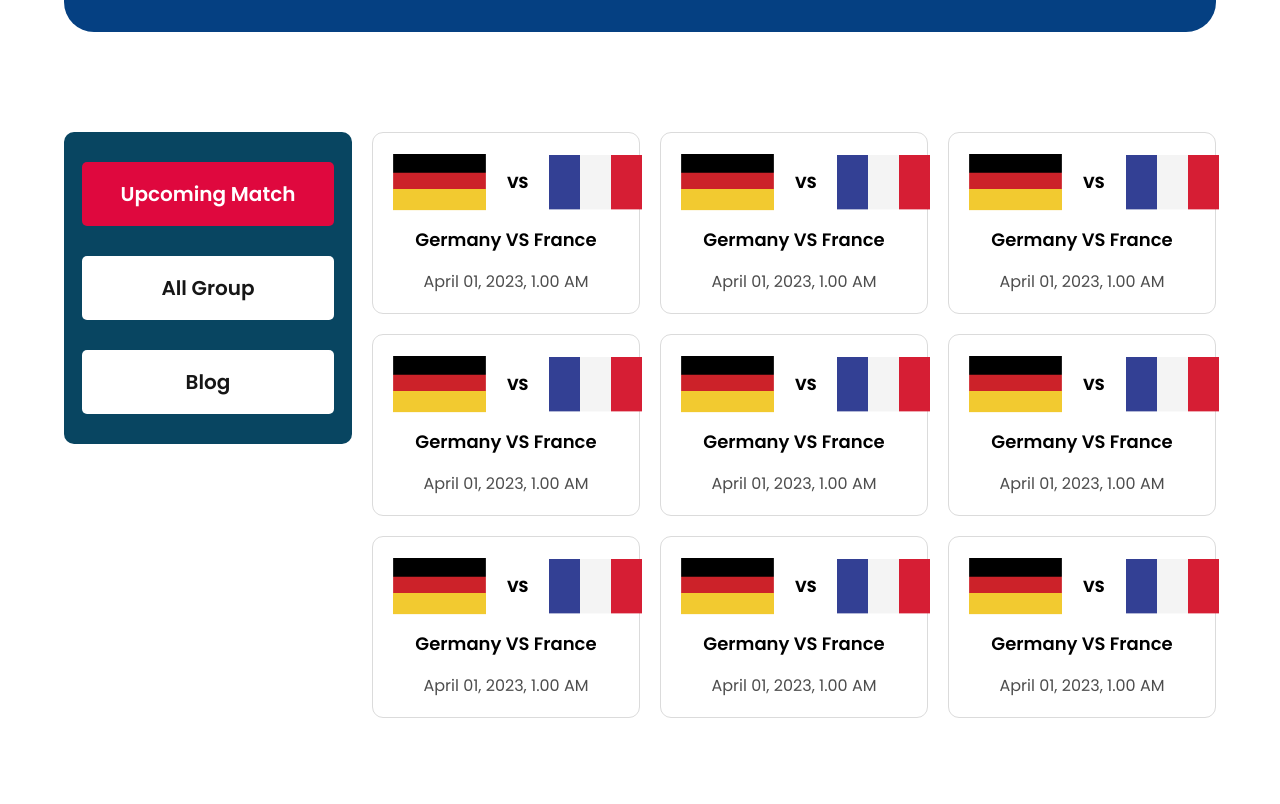
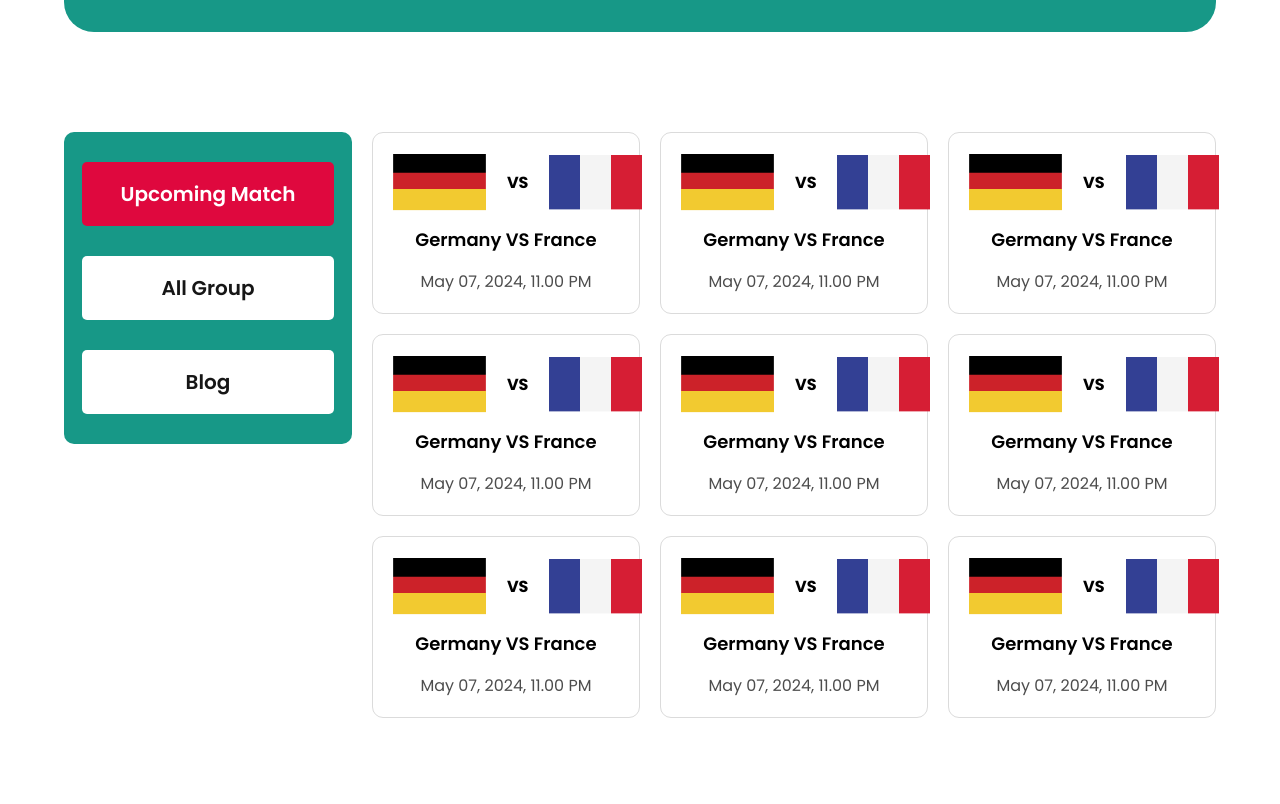
Before and after one commit to 60450sagor/assingment-2, a plain HTML site: page match.html in a window 1280 px wide. Shown: the part 576-1380 px from the top of the page. Drawn offline with Linux system fonts and the light colour scheme.

Commit message:
some-fansion-changes

```diff
--- a/match.html
+++ b/match.html
@@ -52,7 +52,7 @@
             </div>
             <div class="match-info">
               <h4>Germany VS France</h4>
-              <p class="match-time">April 01, 2023, 1.00 AM</p>
+              <p class="match-time">May 07, 2024, 11.00 PM</p>
             </div>
           </div>
           <div class="match">
@@ -63,7 +63,7 @@
             </div>
             <div class="match-info">
               <h4>Germany VS France</h4>
-              <p class="match-time">April 01, 2023, 1.00 AM</p>
+              <p class="match-time">May 07, 2024, 11.00 PM</p>
             </div>
           </div>
           <div class="match">
@@ -74,7 +74,7 @@
             </div>
             <div class="match-info">
               <h4>Germany VS France</h4>
-              <p class="match-time">April 01, 2023, 1.00 AM</p>
+              <p class="match-time">May 07, 2024, 11.00 PM</p>
             </div>
           </div>
           <div class="match">
@@ -85,7 +85,7 @@
             </div>
             <div class="match-info">
               <h4>Germany VS France</h4>
-              <p class="match-time">April 01, 2023, 1.00 AM</p>
+              <p class="match-time">May 07, 2024, 11.00 PM</p>
             </div>
           </div>
           <div class="match">
@@ -96,7 +96,7 @@
             </div>
             <div class="match-info">
               <h4>Germany VS France</h4>
-              <p class="match-time">April 01, 2023, 1.00 AM</p>
+              <p class="match-time">May 07, 2024, 11.00 PM</p>
             </div>
           </div>
           <div class="match">
@@ -107,7 +107,7 @@
             </div>
             <div class="match-info">
               <h4>Germany VS France</h4>
-              <p class="match-time">April 01, 2023, 1.00 AM</p>
+              <p class="match-time">May 07, 2024, 11.00 PM</p>
             </div>
           </div>
           <div class="match">
@@ -118,7 +118,7 @@
             </div>
             <div class="match-info">
               <h4>Germany VS France</h4>
-              <p class="match-time">April 01, 2023, 1.00 AM</p>
+              <p class="match-time">May 07, 2024, 11.00 PM</p>
             </div>
           </div>
           <div class="match">
@@ -129,7 +129,7 @@
             </div>
             <div class="match-info">
               <h4>Germany VS France</h4>
-              <p class="match-time">April 01, 2023, 1.00 AM</p>
+              <p class="match-time">May 07, 2024, 11.00 PM</p>
             </div>
           </div>
           <div class="match">
@@ -140,7 +140,7 @@
             </div>
             <div class="match-info">
               <h4>Germany VS France</h4>
-              <p class="match-time">April 01, 2023, 1.00 AM</p>
+              <p class="match-time">May 07, 2024, 11.00 PM</p>
             </div>
           </div>
         </div>
--- a/style/style.css
+++ b/style/style.css
@@ -12,7 +12,7 @@ main {
         top banner style
 ----------------------------*/
 .top-banner {
-  background: #054082;
+  background: #179887;
   display: flex;
   justify-content: space-between;
   align-items: center;
@@ -71,7 +71,7 @@ main {
 .side-menu {
   width: 312px;
   height: 312px;
-  background: #054082;
+  background: #179887;
   border-radius: 10px;
 
   display: flex;
@@ -178,7 +178,7 @@ main {
 ----------------------------- */
 footer {
   padding: 130px 130px 130px 130px;
-  background: #054082;
+  background: #179887;
 }
 footer h2 {
   font-size: 40px;
@@ -230,7 +230,7 @@ footer ul:nth-child(4) li a {
    ------------------------------- */
 /* top banner style */
 .top-banner-match {
-  background: #054082;
+  background: #179887;
   display: flex;
   justify-content: space-between;
   align-items: center;
@@ -257,7 +257,7 @@ footer ul:nth-child(4) li a {
 
 /*------- matchs ------- */
 .match-menu-color {
-  background: #084561;
+  background: #179887;
 }
 
 .match-active-btn {
@@ -309,7 +309,7 @@ footer ul:nth-child(4) li a {
 
 /* --------footer style -------- */
 .match-footer {
-  background: #084561;
+  background: #179887;
 }
 
 .match-footer ul:nth-child(4) li a {
```
